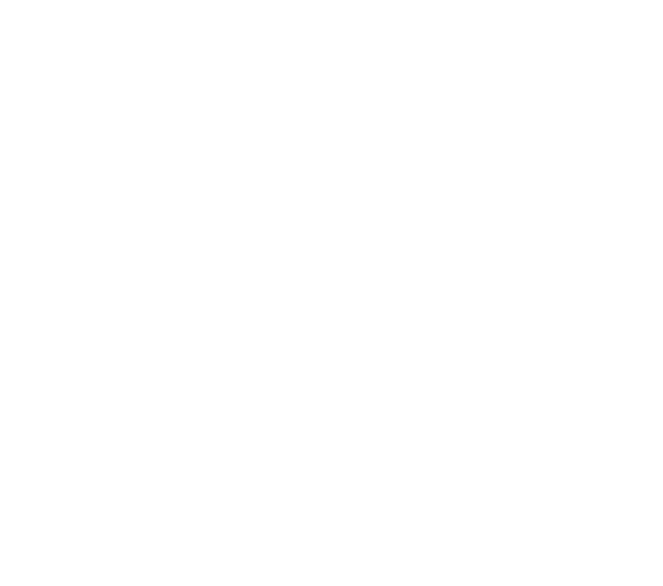
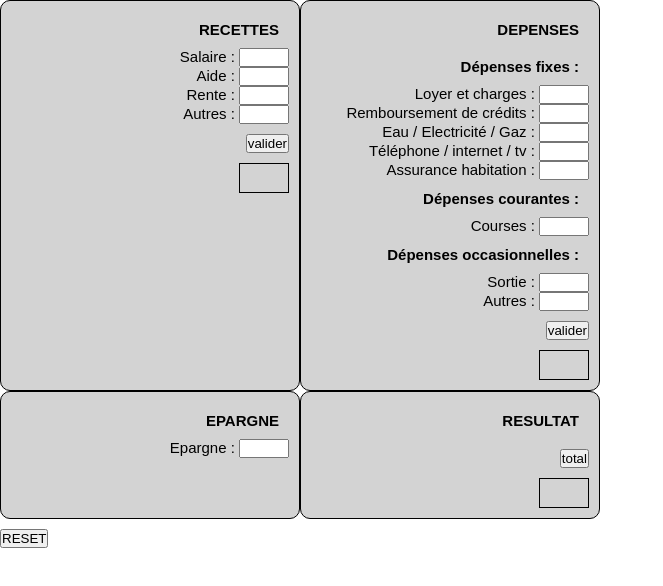
Before and after one commit to Sylvie-B/budget, a plain HTML site: page index.html in a window 1280 px wide. Shown: the whole page, without its empty margins (0-663 px from the left). Drawn offline with Linux system fonts and the light colour scheme.

Commit message:
html - css

```diff
--- a/appBudget.js
+++ b/appBudget.js
@@ -0,0 +1,2 @@
+// get incomes
+let incomes = document.getElementById('moneyIncome').getElementsByTagName("input");
--- a/index.html
+++ b/index.html
@@ -8,10 +8,90 @@
 </head>
 <body>
     <div id="container">
-        <div id="incomes"></div>
-        <div id="outlay"></div>
-        <div id="saving"></div>
-        <div id="result"></div>
+        <div id="part1">
+            <div class="part">
+                <p class="title">RECETTES</p>
+                <div id="moneyIncome">
+                    <div>
+                        <label for="salary">Salaire :</label>
+                        <input type="number" id="salary">
+                    </div>
+                    <div>
+                        <label for="aid">Aide :</label>
+                        <input type="number" id="aid">
+                    </div>
+                    <div>
+                        <label for="privateIncome">Rente :</label>
+                        <input type="number" id="privateIncome">
+                    </div>
+                    <div>
+                        <label for="otherIn">Autres :</label>
+                        <input type="number" id="otherIn">
+                    </div>
+                    <button id="addIncomes">valider</button>
+                </div>
+                <div class="total" id="totalIncomes"></div>
+            </div>
+            <div class="part">
+                <p class="title">DEPENSES</p>
+                <div id="fixed">
+                    <p class="title">Dépenses fixes :</p>
+                    <div>
+                        <label for="charges">Loyer et charges :</label>
+                        <input type="number" id="charges">
+                    </div>
+                    <div>
+                        <label for="credit">Remboursement de crédits :</label>
+                        <input type="number" id="credit">
+                    </div>
+                    <div>
+                        <label for="conso">Eau / Electricité / Gaz :</label>
+                        <input type="number" id="conso">
+                    </div>
+                    <div>
+                        <label for="box">Téléphone / internet / tv :</label>
+                        <input type="number" id="box">
+                    </div>
+                    <div>
+                        <label for="home">Assurance habitation :</label>
+                        <input type="number" id="home">
+                    </div>
+                </div>
+                <div id="occasional">
+                    <p class="title">Dépenses courantes :</p>
+                    <div>
+                        <label for="shop">Courses :</label>
+                        <input type="number" id="shop">
+                    </div>
+                    <p class="title">Dépenses occasionnelles :</p>
+                    <div>
+                        <label for="sortie">Sortie :</label>
+                        <input type="number" id="sortie">
+                    </div>
+                    <div>
+                        <label for="otherOut">Autres :</label>
+                        <input type="number" id="otherOut">
+                    </div>
+                </div>
+                <button id="addOutlays">valider</button>
+                <div class="total" id="addOutlay"></div>
+            </div>
+        </div>
+        <div id="part2">
+            <div class="part">
+                <p class="title">EPARGNE</p>
+                <div id="moneySaved">
+                    <label for="save">Epargne :</label>
+                    <input type="number" id="save">
+                </div>
+            </div>
+            <div class="part">
+                <p class="title">RESULTAT</p>
+                <button id="overall">total</button>
+                <div class="total" id="result"></div>
+            </div>
+        </div>
     </div>
+    <button id="reset">RESET</button>
 </body>
 </html>
--- a/style.css
+++ b/style.css
@@ -6,8 +6,50 @@
 
 html {
     font-size: 62.5%;
+    font-family: sans-serif;
 }
 
 body {
     width: 100%;
 }
+
+#part1, #part2 {
+    display: flex;
+}
+
+.part {
+    width: 30rem;
+    background-color: lightgray;
+    min-height: 10rem;
+    padding: 1rem;
+    border: 1px solid black;
+    border-radius: 10px;
+    display: flex;
+    flex-direction: column;
+    align-items: flex-end;
+    font-size: 1.5rem;
+}
+
+.title {
+    font-weight: bold;
+    margin: 1rem;
+}
+
+input {
+    width: 5rem;
+}
+
+#fixed, #occasional, #moneyIncome, #moneySaved, #result {
+    text-align: right;
+}
+
+.total {
+    margin-top: 1rem;
+    width: 5rem;
+    height: 3rem;
+    border: 1px solid black;
+}
+
+button {
+    margin-top: 1rem;
+}
```
